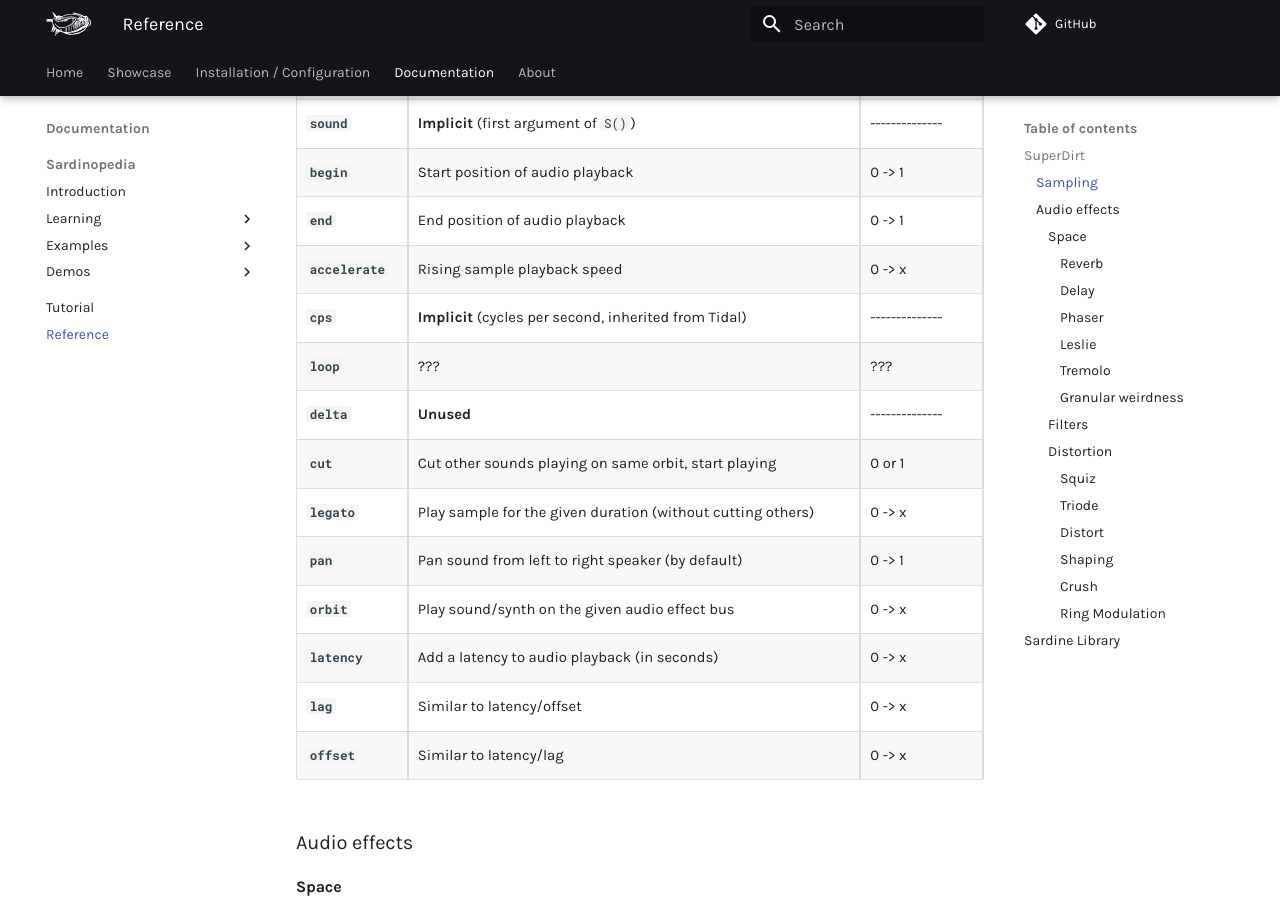
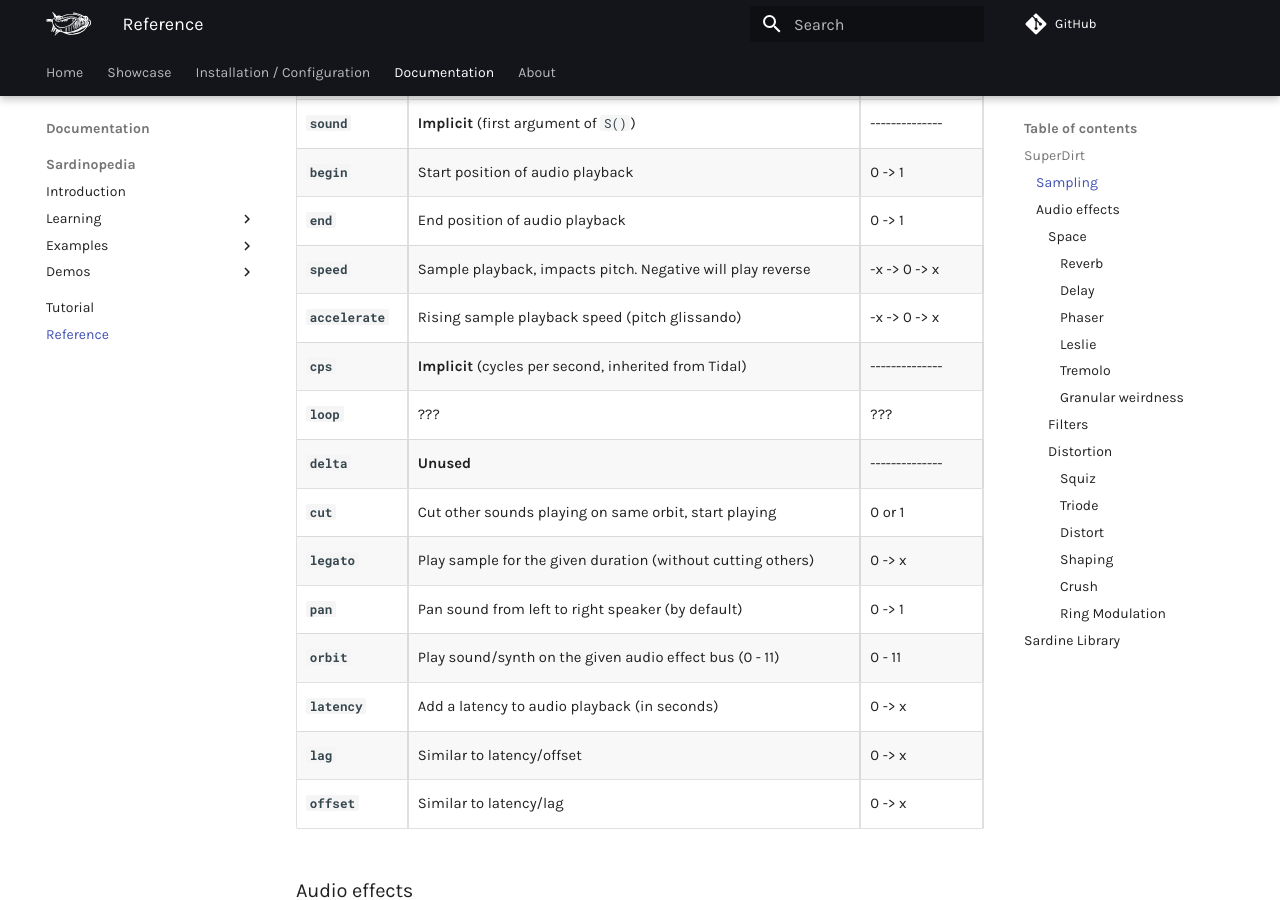
Before and after one commit to EmmaleeBonderud0325/sardine, an MkDocs documentation site: the page built from docs/documentation/reference.md, in a window 1280 px wide and 900 px high, scrolled down 777 px. Built offline with MkDocs 1.6.1 and Material for MkDocs 9.7.7, drawn with Linux system fonts in a browser that asks for light colours; comment, search, counter and statistics services are not loaded.

Commit message:
minor updates
add speed, clarify accelerate

```diff
--- a/docs/documentation/reference.md
+++ b/docs/documentation/reference.md
@@ -63,14 +63,15 @@ th, td {
 |**`sound`**        |**Implicit** (first argument of `S()`)                      |--------------|
 |**`begin`**        |Start position of audio playback                            |0 -> 1        |
 |**`end`**          |End position of audio playback                              |0 -> 1        |
-|**`accelerate`**   |Rising sample playback speed                                |0 -> x        |
+|**`speed`**        |Sample playback, impacts pitch. Negative will play reverse  |-x -> 0 -> x  |
+|**`accelerate`**   |Rising sample playback speed (pitch glissando)              |-x -> 0 -> x  |
 |**`cps`**          |**Implicit** (cycles per second, inherited from Tidal)      |--------------|
 |**`loop`**         |???                                                         |???           |
 |**`delta`**        |**Unused**                                                  |--------------|
 |**`cut`**          |Cut other sounds playing on same orbit, start playing       |0 or 1        |
 |**`legato`**       |Play sample for the given duration (without cutting others) |0 -> x        |
 |**`pan`**          |Pan sound from left to right speaker (by default)           |0 -> 1        |
-|**`orbit`**        |Play sound/synth on the given audio effect bus              |0 -> x        |
+|**`orbit`**        |Play sound/synth on the given audio effect bus (0 - 11)     |0 - 11        |
 |**`latency`**      |Add a latency to audio playback (in seconds)                |0 -> x        |
 |**`lag`**          |Similar to latency/offset                                   |0 -> x        |
 |**`offset`**       |Similar to latency/lag                                      |0 -> x        |
```
